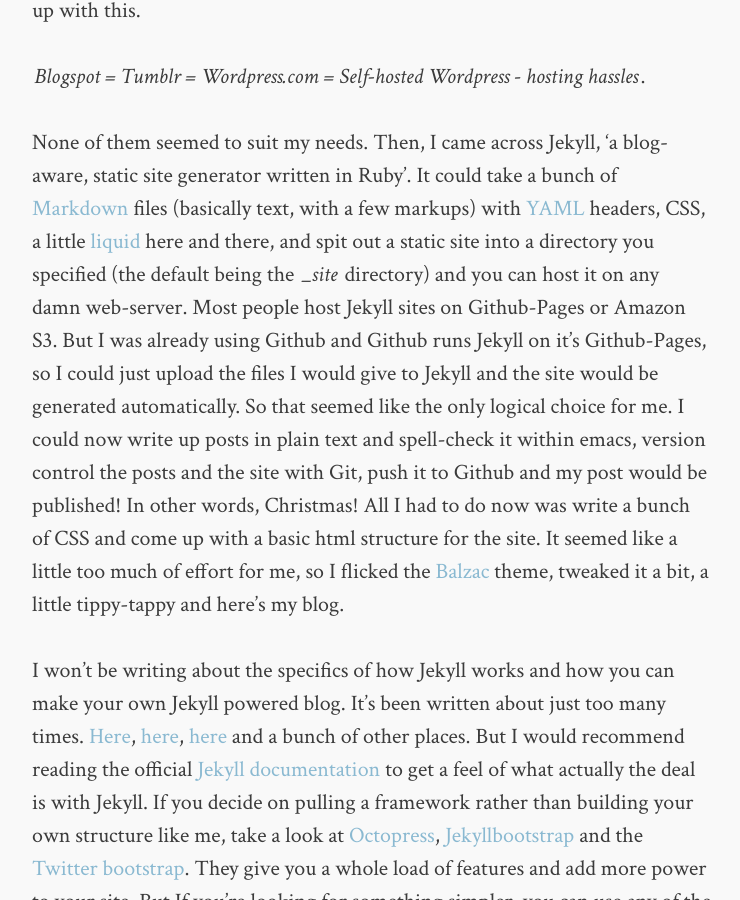
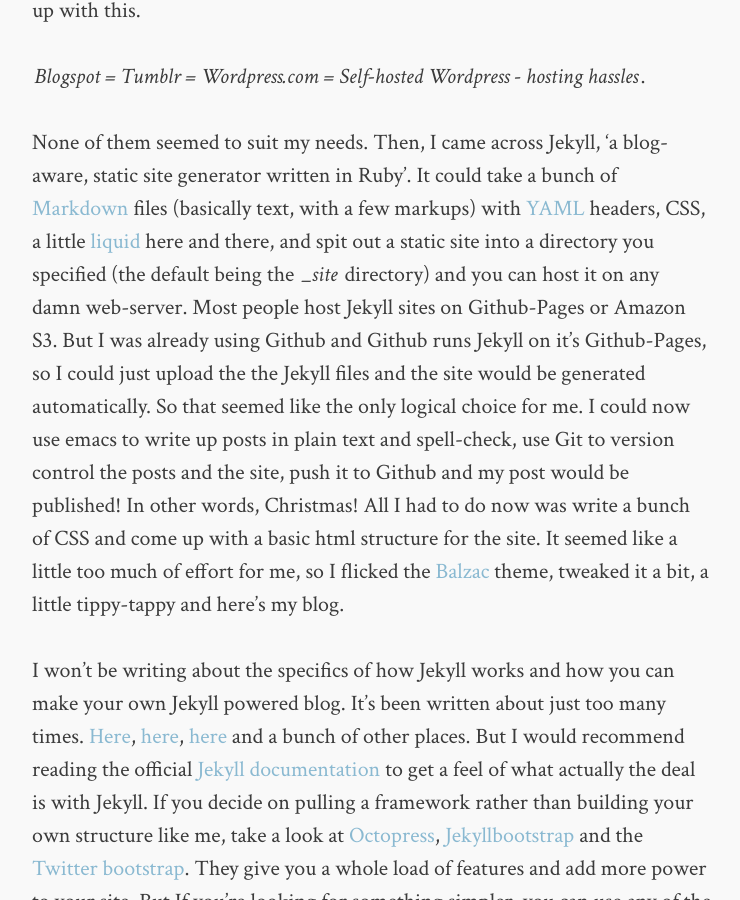
Before and after one commit to upman/upman.github.com, a Jekyll site: the page built from _posts/2013-10-15-Blogging-like-a-hacker.md, in a window 1280 px wide and 900 px high, scrolled down 1713 px. Shown: the whole window, without its empty margins (268-1008 px from the left). Built offline with Jekyll 4.4.1, drawn with Linux system fonts in a browser that asks for light colours; comment, search, counter and statistics services are not loaded.

Commit message:
Edited post #2

```diff
--- a/_posts/2013-10-15-Blogging-like-a-hacker.md
+++ b/_posts/2013-10-15-Blogging-like-a-hacker.md
@@ -55,10 +55,10 @@
 being the *_site* directory) and you can host it on any
 damn web-server. Most people host Jekyll sites  on Github-Pages or
 Amazon S3. But I was already using Github and Github runs Jekyll on it's Github-Pages, so I
-could just upload the files I would give to Jekyll and the site would
+could just upload the the Jekyll files and the site would
 be generated automatically. So that seemed like the only logical
-choice for me. I could now write up posts in plain text and spell-check it within
-emacs,  version control the posts and the site with Git, push it to
+choice for me. I could now use emacs to write up posts in plain text and spell-check, use Git to version control
+the posts and the site, push it to
 Github and my post would be published!  In other words, Christmas!
 All I had to do now was write a bunch of CSS and come up
 with a basic html structure for the site. It seemed like a little too much
```
